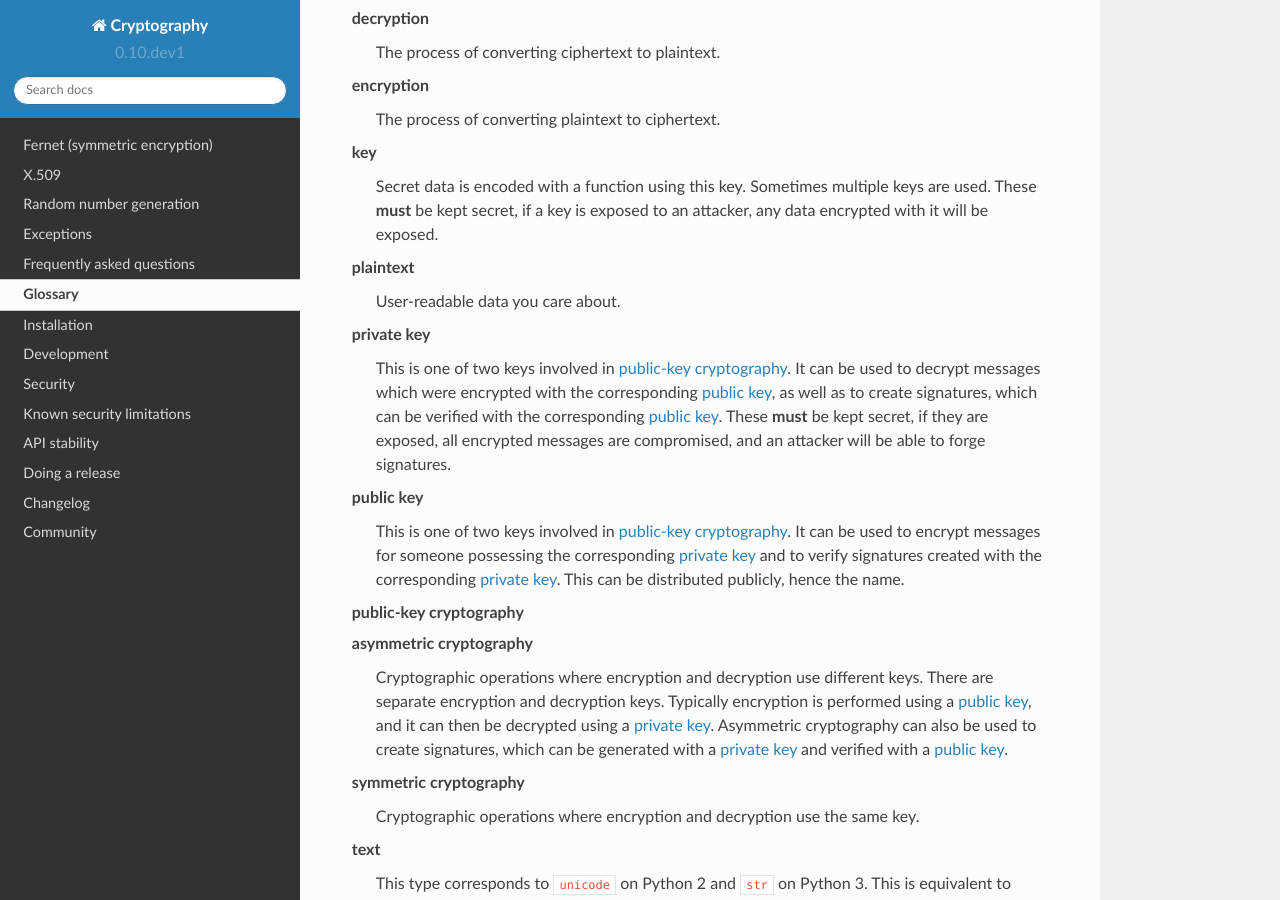
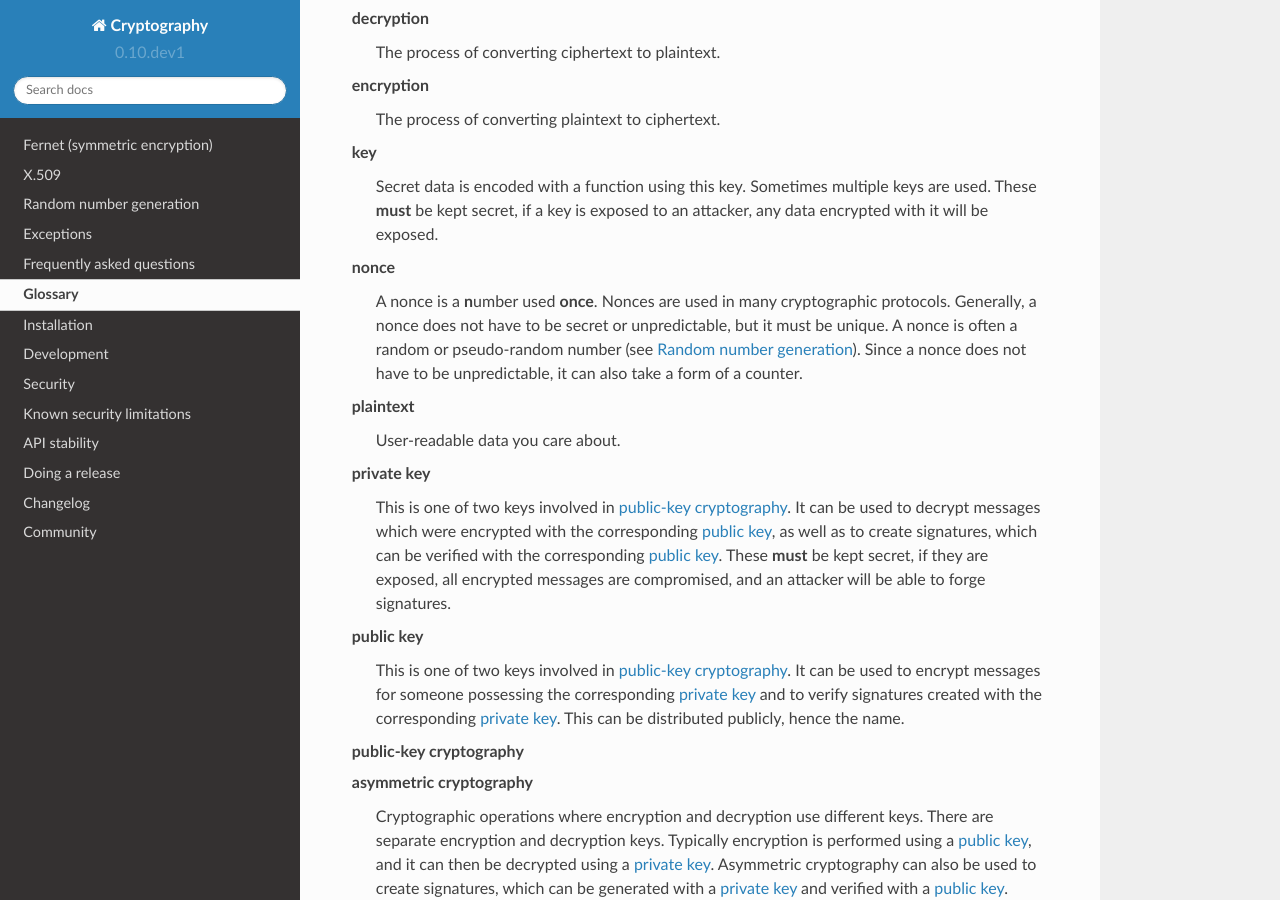
Before and after one commit to WebKing0121/cryptography, a Sphinx documentation site: the page built from docs/glossary.rst, in a window 1280 px wide and 900 px high, scrolled down 447 px. Built offline with Sphinx 7.4.7 and the Read the Docs theme 2.0.0, drawn with Linux system fonts in a browser that asks for light colours; pages that are not in the unit, such as notebooks, are missing from menus.

Commit message:
Docs for CTR and GCM should say that IV/nonce must be unique

```diff
--- a/docs/glossary.rst
+++ b/docs/glossary.rst
@@ -64,3 +64,11 @@ Glossary
     text
         This type corresponds to ``unicode`` on Python 2 and ``str`` on Python
         3.  This is equivalent to ``six.text_type``.
+
+    nonce
+        A nonce is a **n**\ umber used **once**. Nonces are used in many
+        cryptographic protocols. Generally, a nonce does not have to be secret
+        or unpredictable, but it must be unique. A nonce is often a random
+        or pseudo-random number (see :doc:`Random number generation
+        </random-numbers>`). Since a nonce does not have to be unpredictable,
+        it can also take a form of a counter.
```
Also changed, not shown: docs/hazmat/primitives/symmetric-encryption.rst (+6 -7 lines).
